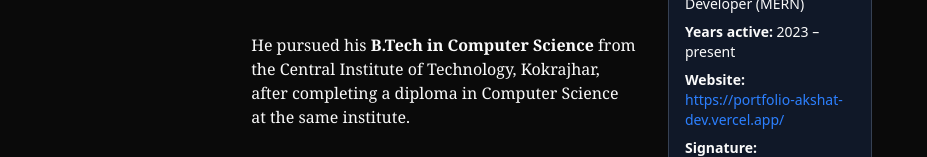
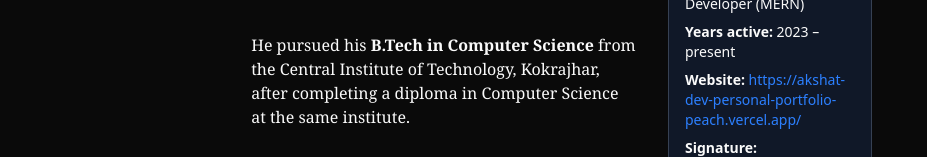
Before and after one commit to AkshatDev2002/Next.Js-Personal-Portfolio-, a Next.js app: page /about in a window 1280 px wide. Shown: the part 643-800 px from the top of the page, without its empty margins (176-1103 px from the left). Built offline with nearby package versions, Linux system fonts and the light colour scheme; a web font is replaced by a local one.

Commit message:
Updated portfolio UI

```diff
--- a/src/components/About.jsx
+++ b/src/components/About.jsx
@@ -96,7 +96,7 @@ Two of his guiding principles are reflected in his favorite quotes: <br/> <br/>"
     <p><strong>Education:</strong> B.Tech in Computer Science from CIT Kokrajhar, Assam</p>
     <p><strong>Occupation:</strong> Frontend Developer (MERN)</p>
     <p><strong>Years active:</strong> 2023 – present</p>
-    <p><strong>Website:</strong> <a href="/" target="_blank" className="text-blue-500 hover:underline">https://portfolio-akshat-dev.vercel.app/</a></p>
+    <p><strong>Website:</strong> <a href="/" target="_blank" className="text-blue-500 hover:underline">https://akshat-dev-personal-portfolio-peach.vercel.app/</a></p>
     <p><strong>Signature:</strong></p>
     <Image
       src="/images/Signature.jpeg" // Add your signature image
--- a/src/components/Hero.jsx
+++ b/src/components/Hero.jsx
@@ -1,6 +1,6 @@
 "use client";
 
-import { useEffect, useRef, useState, useContext } from "react";
+import { useEffect, useRef, useState } from "react";
 import { useTheme } from "next-themes";
 import { CheckCircle, SunMedium, MoonStar, Volume2 } from "lucide-react";
 import {
@@ -35,10 +35,13 @@ const Hero = () => {
   // 🔊 Audio
   const audioRef = useRef(null);
   const playAudio = () => {
-    if (audioRef.current) {
-      audioRef.current.play();
-    }
-  };
+  if (audioRef.current) {
+    audioRef.current.play().catch(err => {
+      console.error("Audio play failed:", err);
+    });
+  }
+};
+
 
   useEffect(() => {
     setMounted(true);
@@ -136,6 +139,7 @@ const Hero = () => {
             <Volume2 className="w-5 h-5 text-gray-900 dark:text-gray-200" />
           </button>
           <audio ref={audioRef} src="/music/flame.mp3" preload="auto" />
+
         </h1>
 
         {/* Cat Mode */}
```
